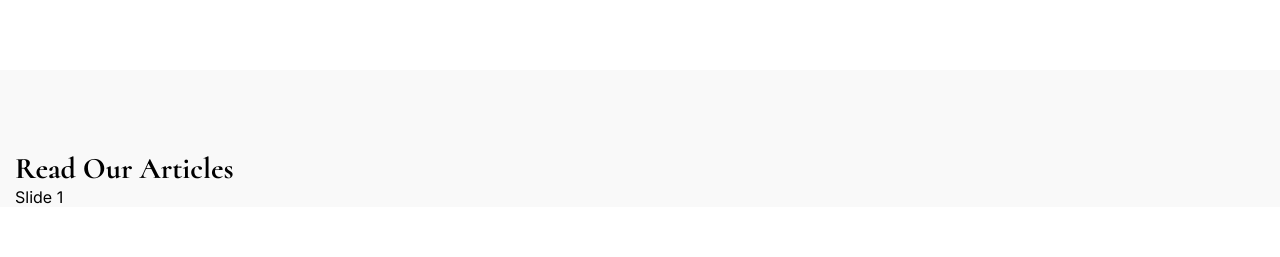
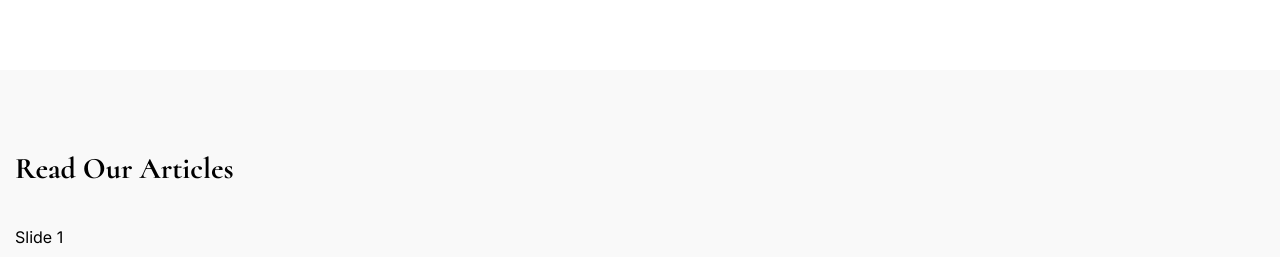
Before and after one commit to KunalP99/six-adepts-pma, a Next.js app: page / in a window 1280 px wide. Shown: the part 1576-1833 px from the top of the page. Before the commit the page ends 1783 px from the top, so only its background shows below. Built offline with nearby package versions, Linux system fonts and the light colour scheme.

Commit message:
refactor: create better variables and layout

```diff
--- a/app/home.module.scss
+++ b/app/home.module.scss
@@ -13,13 +13,12 @@
   .aboutContainer {
     @include container;
 
-    .underline {
-      background-color: $primary-colour;
-      margin-top: 10px;
-      border-radius: 20px;
-      width: 17%;
-      height: 3px;
-      margin-bottom: 40px;
+    .headingContainer {
+      @include h1-container;
+
+      .underline {
+        @include underline(10px, 17%);
+      }
     }
 
     p {
@@ -45,7 +44,7 @@
     @include container;
 
     h1 {
-      padding-top: 80px;
+      @include h1-container;
     }
   }
 }
--- a/app/page.tsx
+++ b/app/page.tsx
@@ -11,7 +11,7 @@ export default function Home() {
       <div className={styles.mainContainer}>
 
         <section className={styles.aboutContainer}>
-          <div>
+          <div className={styles.headingContainer}>
             <h1 className={cormorant.className}>Who Are We?</h1>
             <div className={styles.underline}></div>
           </div>
--- a/app/variables.scss
+++ b/app/variables.scss
@@ -17,6 +17,14 @@ $primary-colour: #C4188C;
   }
 }
 
+@mixin underline ($marginTop, $width) {
+  background-color: $primary-colour;
+  margin-top: $marginTop;
+  border-radius: 20px;
+  width: $width;
+  height: 3px;
+}
+
 /* FONT PROPERTIES */
 // TODO: Clamp for responsiveness
 @mixin h1 {
@@ -24,8 +32,18 @@ $primary-colour: #C4188C;
   font-weight: bold;
 }
 
+@mixin h3 {
+  font-size: 20px;
+  font-weight: bold;
+}
+
 @mixin text {
   font-size: 14px;
+  line-height: 28px;
+}
+
+@mixin article-slide-text {
+  font-size: 13px;
   line-height: 28px;
 }
 
@@ -36,8 +54,11 @@ $primary-colour: #C4188C;
 }
 
 @mixin container {
-  margin-top: 80px;
-  padding: 0px 15px;
+  padding: 80px 15px 80px 15px;
+}
+
+@mixin h1-container {
+  margin-bottom: 40px;
 }
 
 @mixin reset-btn {
```
